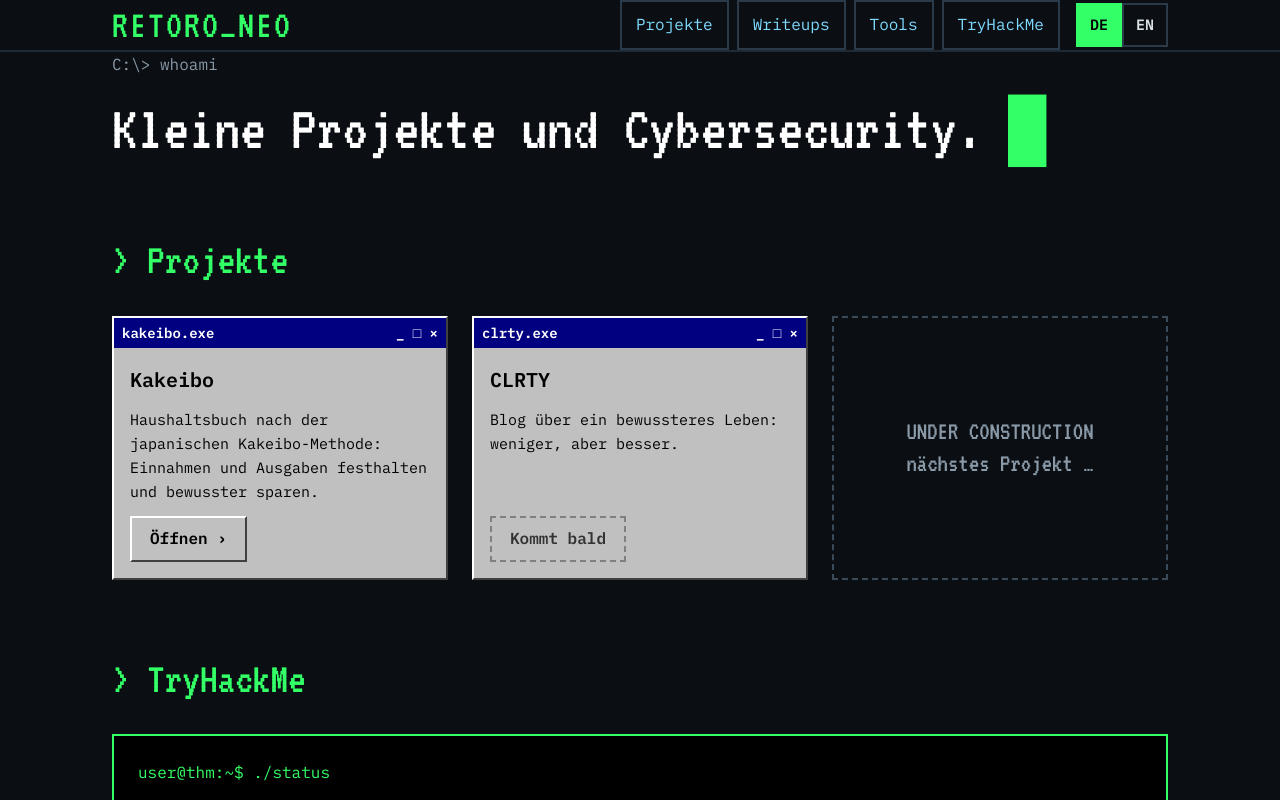
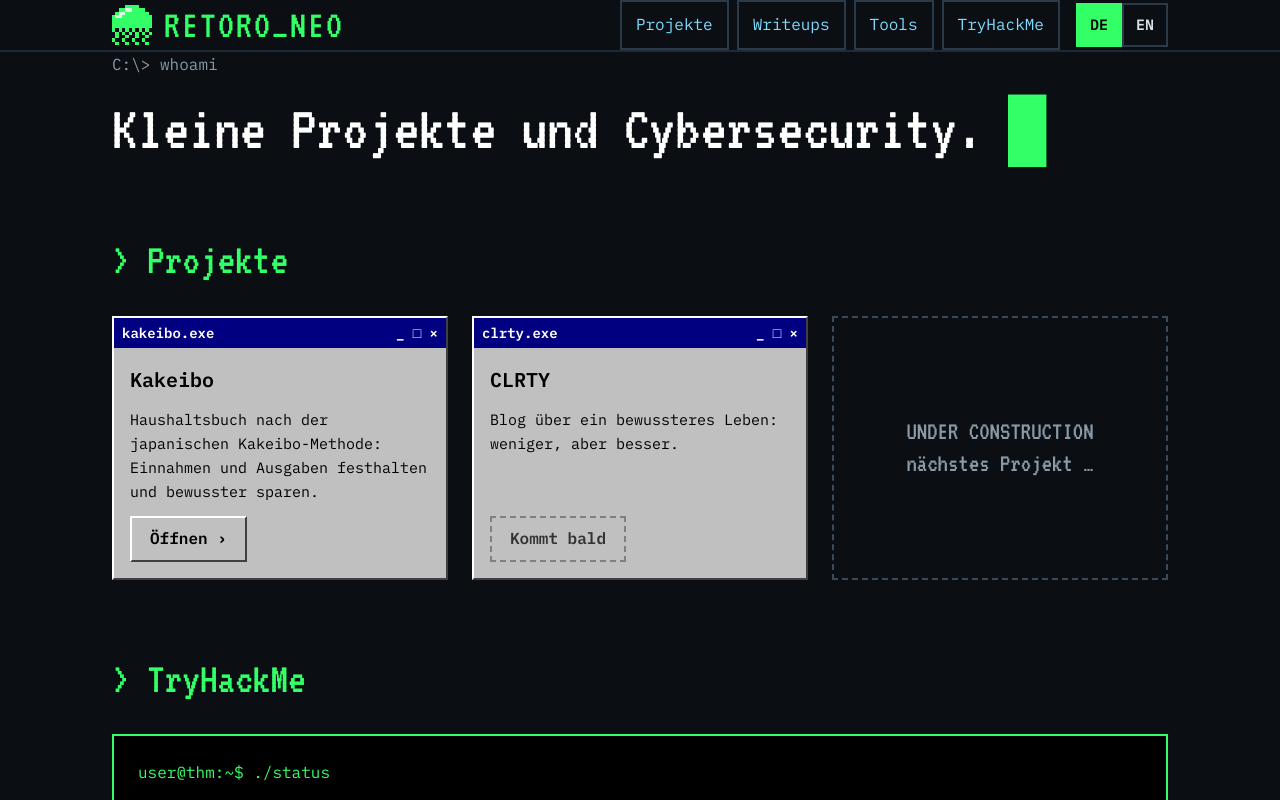
Before and after one commit to retoro753/retoro753.github.io, a plain HTML site: page index.html in a window 1280 px wide. Shown: the top 800 px of the page. Drawn offline with Linux system fonts and the light colour scheme; grey boxes are pictures that could not be loaded.

Commit message:
Pixel-Qualle als Logo und Favicon

```diff
--- a/index.html
+++ b/index.html
@@ -6,6 +6,7 @@
 <title>RETORO_NEO</title>
 <meta name="description" content="Kleine Projekte und Cybersecurity.">
 <meta http-equiv="Content-Security-Policy" content="default-src 'self'; script-src 'self'; style-src 'self'; font-src 'self'; img-src 'self'; connect-src 'self'; frame-src https://tryhackme.com; object-src 'none'; base-uri 'self'; form-action 'none'">
+<link rel="icon" href="logo.svg" type="image/svg+xml">
 <meta name="referrer" content="strict-origin-when-cross-origin">
 <link rel="stylesheet" href="fonts/fonts.css">
 <link rel="stylesheet" href="style.css">
@@ -14,7 +15,7 @@
 
 <header>
   <nav class="wrap">
-    <a href="#top" class="logo pixel">RETORO_NEO</a>
+    <a href="#top" class="logo pixel"><img src="logo.svg" alt="" width="40" height="40">RETORO_NEO</a>
     <div class="menu">
       <a href="#projekte" data-i18n="navProjects">Projekte</a>
       <a href="#writeups">Writeups</a>
--- a/style.css
+++ b/style.css
@@ -89,3 +89,7 @@
   .thm-badge { display: block; width: 400px; max-width: 100%; height: 172px; border: 0; overflow: hidden; color-scheme: light; }
   .soon-label { align-self: flex-start; padding: 8px 18px; border: 2px dashed #808080; color: #333333; font-weight: 600; }
   .entry span { flex: 1 1 320px; }
+
+/* Logo mit Pixel-Qualle */
+.logo { display: inline-flex; align-items: center; gap: 12px; }
+.logo img { display: block; width: 40px; height: 40px; image-rendering: pixelated; }
--- a/writeups/writeup.css
+++ b/writeups/writeup.css
@@ -94,3 +94,7 @@ footer { border-top: 2px solid #1e2a36; }
   .empty { margin: 0; font-size: 28px; color: #ffffff; }
   .count { margin: 12px 0 0; color: #8a9aa8; }
   [hidden] { display: none !important; }
+
+/* Logo mit Pixel-Qualle */
+.logo { display: inline-flex; align-items: center; gap: 12px; }
+.logo img { display: block; width: 40px; height: 40px; image-rendering: pixelated; }
```
Also changed, not shown: writeups/index.html (+2 -1 lines), writeups/vorlage.html (+2 -1 lines), logo.svg (added).
